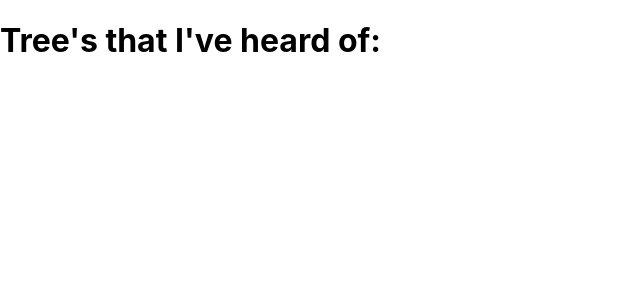
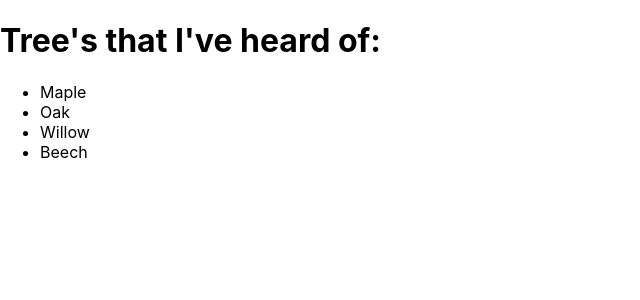
Before and after one commit to alwinruby/react-hooks, a React (Create React App) app: page / in a window 1280 px wide. Shown: the top 300 px of the page, without its empty margins (0-640 px from the left). Built offline with nearby package versions, Linux system fonts and the light colour scheme.

Commit message:
Retreiving data with useContext

```diff
--- a/src/App.js
+++ b/src/App.js
@@ -1,13 +1,19 @@
+import React, { useContext } from 'react';
 import './App.css';
+import { TreesContext } from './';
 
-
-function App() {
+function App(){
+  const { trees } = useContext(TreesContext);
+  // console.log(result);
   return (
-    <div className="App">
-      <header className="App-header">
-          Lets Hook
-      </header>
-    </div>
+      <div>
+        <h1>Tree's that I've heard of: </h1>
+        <ul>
+          {trees.map(tree => (
+            <li key={tree.id}>{tree.type}</li>
+          ))}
+        </ul>
+      </div>
   );
 }
 
--- a/src/index.js
+++ b/src/index.js
@@ -1,6 +1,7 @@
 import React, { createContext } from 'react';
 import ReactDOM from 'react-dom';
 import './index.css';
+import App from "./App";
 
 export const TreesContext = createContext();
 
@@ -11,15 +12,6 @@
   {id: "1", type: "Beech"}
 ]
 
-function App(){
-
-  return (
-      <div>
-        <h1>Tree's that I've heard of: </h1>
-      </div>
-  );
-}
-
 ReactDOM.render(
   <TreesContext.Provider value={{ trees }}>
     <App />
```
